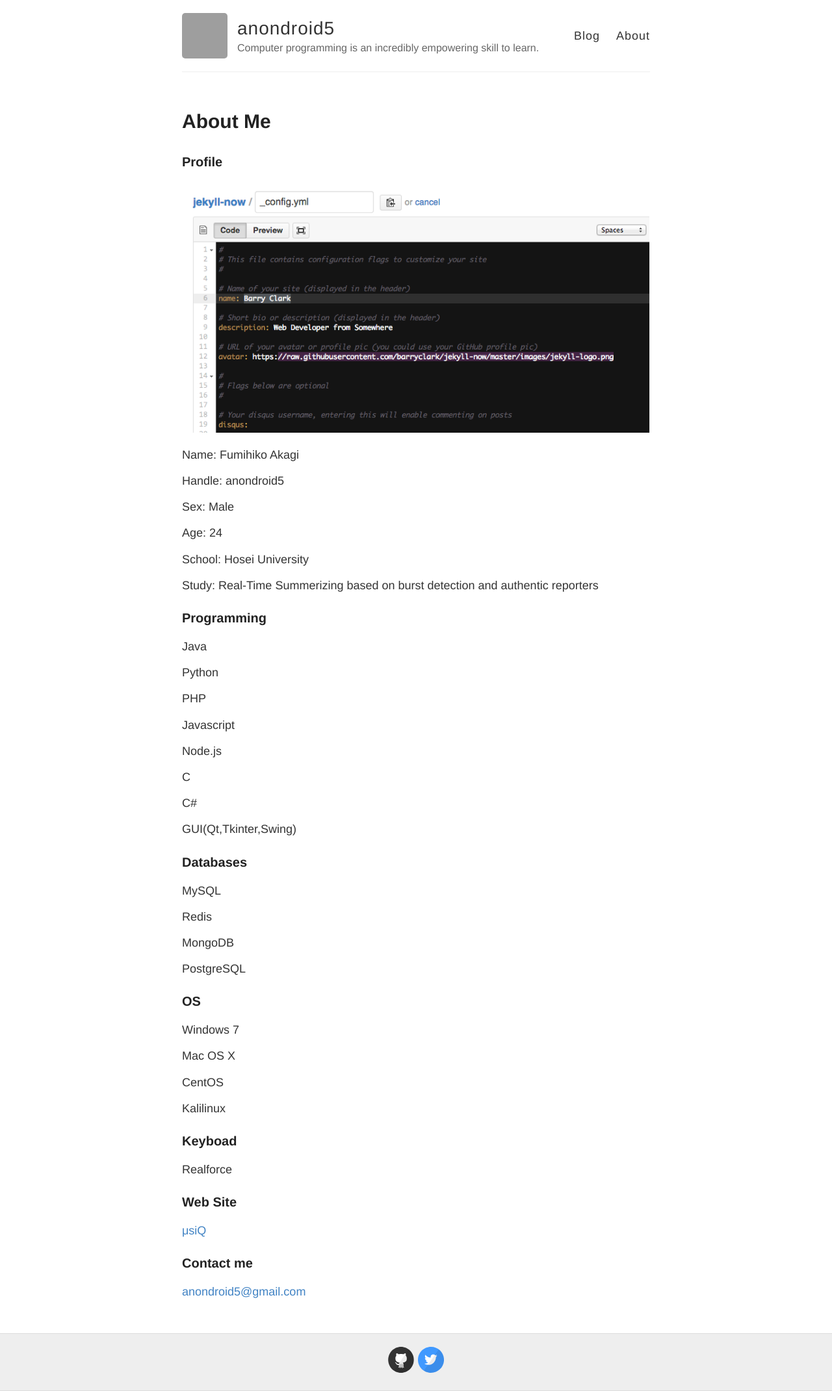
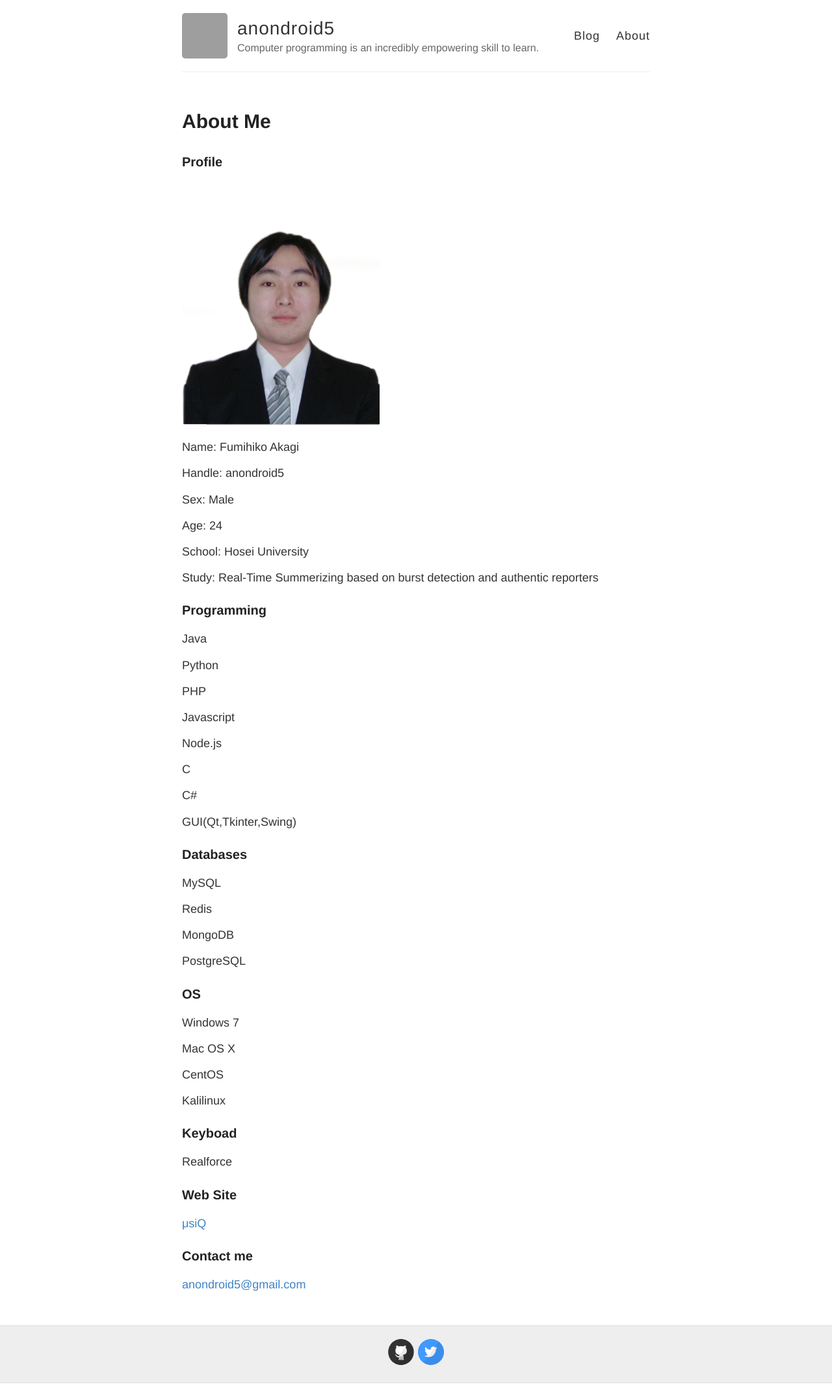
Before and after one commit to The-Actual-Damien/nondroid5-jeckyll, a Jekyll site: the page built from about.md, in a window 1280 px wide. Shown: the whole page at 65% size. Built offline with Jekyll 4.4.1, drawn with Linux system fonts in a browser that asks for light colours; Markdown is read by kramdown in place of the engine named in the settings; grey boxes are pictures that could not be loaded.

Commit message:
Update about.md

```diff
--- a/about.md
+++ b/about.md
@@ -6,7 +6,7 @@ permalink: /about/
 
 ### Profile
 
-![_config.yml]({{ site.baseurl }}/images/config.png)
+![_config.yml]({{ site.baseurl }}/images/profile.png)
 
 Name: Fumihiko Akagi
 
```
